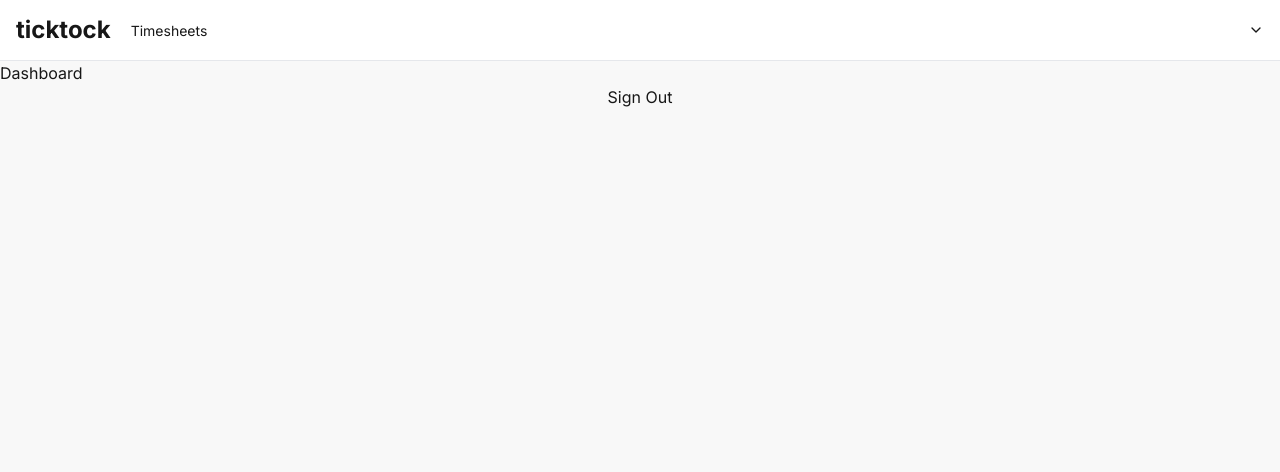
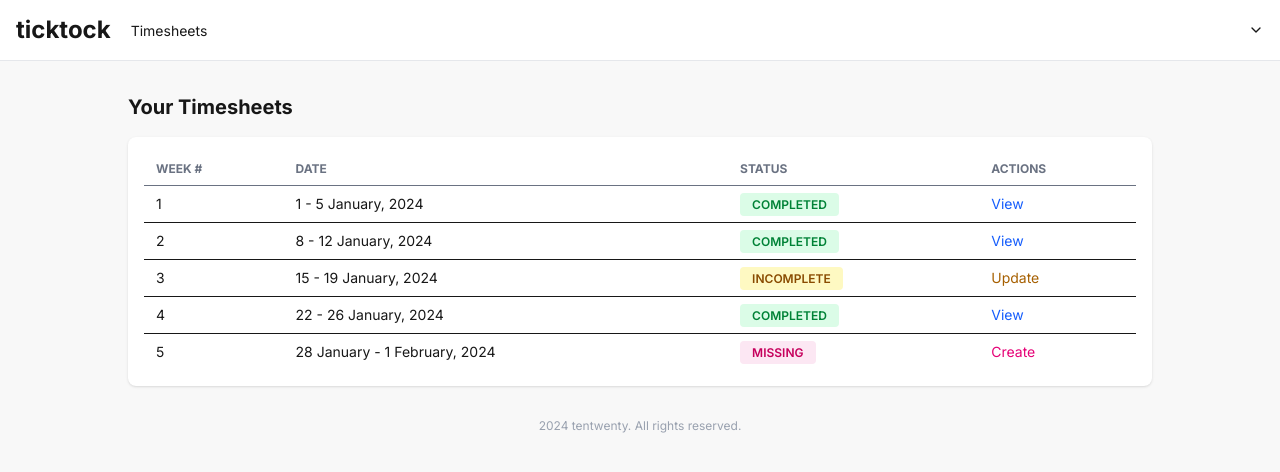
Before and after one commit to faisal004/time-management-app, a Next.js app: page /dashboard in a window 1280 px wide. Shown: the top 472 px of the page. Built offline with nearby package versions, Linux system fonts and the light colour scheme; no server answers.

Commit message:
add : for now api with timesheet dummy data added but will improve it further

```diff
--- /dev/null
+++ b/src/app/(dashboard)/dashboard/fetch-timesheets.ts
@@ -0,0 +1,6 @@
+export async function fetchTimesheets() {
+    const baseUrl = process.env.NEXT_PUBLIC_BASE_URL || "http://localhost:3000";
+    const res = await fetch(`${baseUrl}/api/timesheets`, { cache: "no-store" });
+    if (!res.ok) throw new Error('Failed to fetch timesheets');
+    return res.json();
+  }
--- a/src/app/(dashboard)/dashboard/page.tsx
+++ b/src/app/(dashboard)/dashboard/page.tsx
@@ -1,13 +1,53 @@
+import { SignOutButton } from "@/components/auth/sign-out";
+import { fetchTimesheets } from './fetch-timesheets';
+import Link from 'next/link';
 
-import { SignOutButton } from "@/components/auth/sign-out";
+function StatusBadge({ status }: { status: string }) {
+  const color =
+    status === 'COMPLETED'
+      ? 'bg-green-100 text-green-700'
+      : status === 'INCOMPLETE'
+      ? 'bg-yellow-100 text-yellow-800'
+      : 'bg-pink-100 text-pink-700';
+  return (
+    <span className={`px-3 py-1 rounded text-xs font-semibold ${color}`}>{status}</span>
+  );
+}
 
-const Dashboard = () => {
+export default async function Dashboard() {
+  const timesheets = await fetchTimesheets();
   return (
-    <div>
-      <h1>Dashboard</h1>
-      <SignOutButton />
+    <div className="max-w-5xl mx-auto mt-8">
+      <h2 className="text-xl font-bold mb-4">Your Timesheets</h2>
+      <div className="bg-white rounded-lg shadow p-4">
+        <table className="w-full text-sm">
+          <thead>
+            <tr className="text-gray-500 text-xs border-b">
+              <th className="py-2 px-3 text-left">WEEK #</th>
+              <th className="py-2 px-3 text-left">DATE</th>
+              <th className="py-2 px-3 text-left">STATUS</th>
+              <th className="py-2 px-3 text-left">ACTIONS</th>
+            </tr>
+          </thead>
+          <tbody>
+            {timesheets.map((row: any) => (
+              <tr key={row.week} className="border-b last:border-0">
+                <td className="py-2 px-3">{row.week}</td>
+                <td className="py-2 px-3">{row.date}</td>
+                <td className="py-2 px-3"><StatusBadge status={row.status} /></td>
+                <td className="py-2 px-3">
+                  {row.action === 'View' && <Link href="#" className="text-blue-600 hover:underline">View</Link>}
+                  {row.action === 'Update' && <Link href="#" className="text-yellow-700 hover:underline">Update</Link>}
+                  {row.action === 'Create' && <Link href="#" className="text-pink-600 hover:underline">Create</Link>}
+                </td>
+              </tr>
+            ))}
+          </tbody>
+        </table>
+      </div>
+      <footer className="text-center text-xs text-gray-400 mt-8">
+        2024 tentwenty. All rights reserved.
+      </footer>
     </div>
   );
-};
-
-export default Dashboard;
+}
--- /dev/null
+++ b/src/app/api/timesheets/route.ts
@@ -0,0 +1,10 @@
+import { timesheets } from "@/data/dummy-data";
+
+export async function GET() {
+
+
+    return new Response(JSON.stringify(timesheets), {
+      status: 200,
+      headers: { 'Content-Type': 'application/json' }
+    });
+  }
--- /dev/null
+++ b/src/data/dummy-data.ts
@@ -0,0 +1,35 @@
+import { Timesheet } from "@/types/timesheets";
+
+
+export const timesheets: Timesheet[] = [
+  {
+    week: 1,
+    date: '1 - 5 January, 2024',
+    status: 'COMPLETED',
+    action: 'View',
+  },
+  {
+    week: 2,
+    date: '8 - 12 January, 2024',
+    status: 'COMPLETED',
+    action: 'View',
+  },
+  {
+    week: 3,
+    date: '15 - 19 January, 2024',
+    status: 'INCOMPLETE',
+    action: 'Update',
+  },
+  {
+    week: 4,
+    date: '22 - 26 January, 2024',
+    status: 'COMPLETED',
+    action: 'View',
+  },
+  {
+    week: 5,
+    date: '28 January - 1 February, 2024',
+    status: 'MISSING',
+    action: 'Create',
+  },
+];
--- /dev/null
+++ b/src/types/timesheets.ts
@@ -0,0 +1,8 @@
+export type TimesheetStatus = 'COMPLETED' | 'INCOMPLETE' | 'MISSING';
+
+export interface Timesheet {
+  week: number;
+  date: string;
+  status: TimesheetStatus;
+  action: 'View' | 'Update' | 'Create';
+}
```
